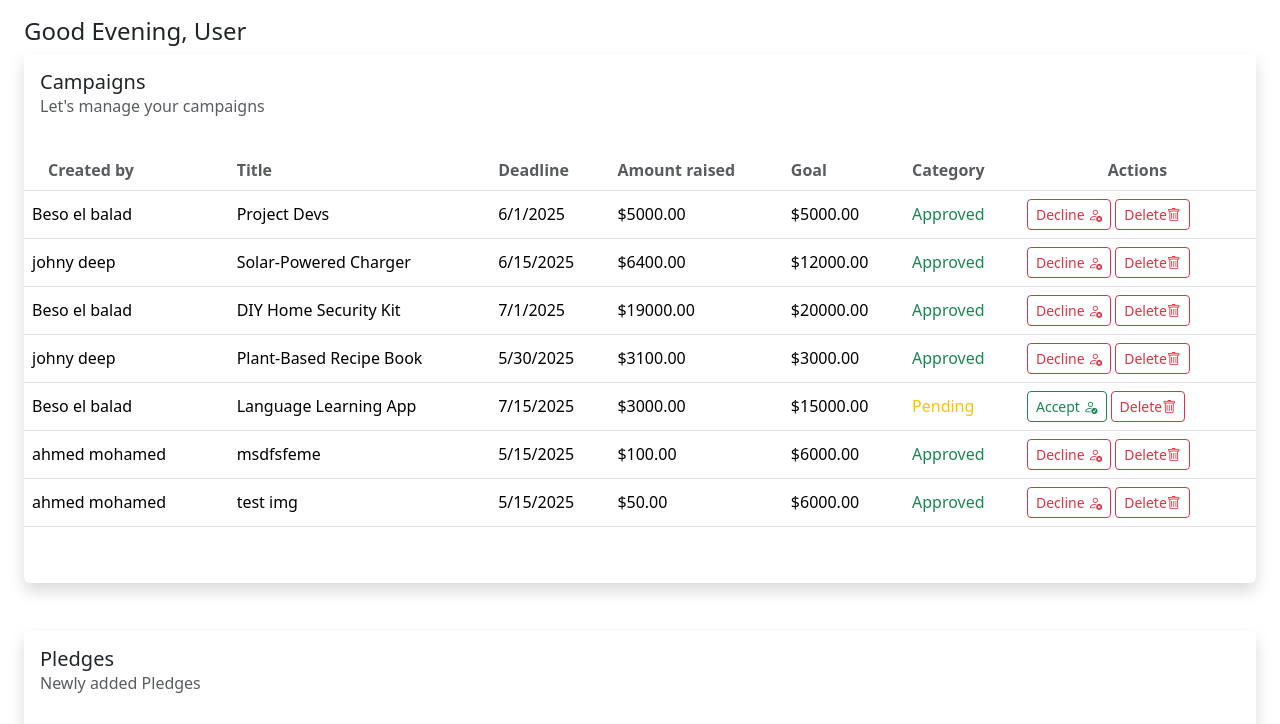
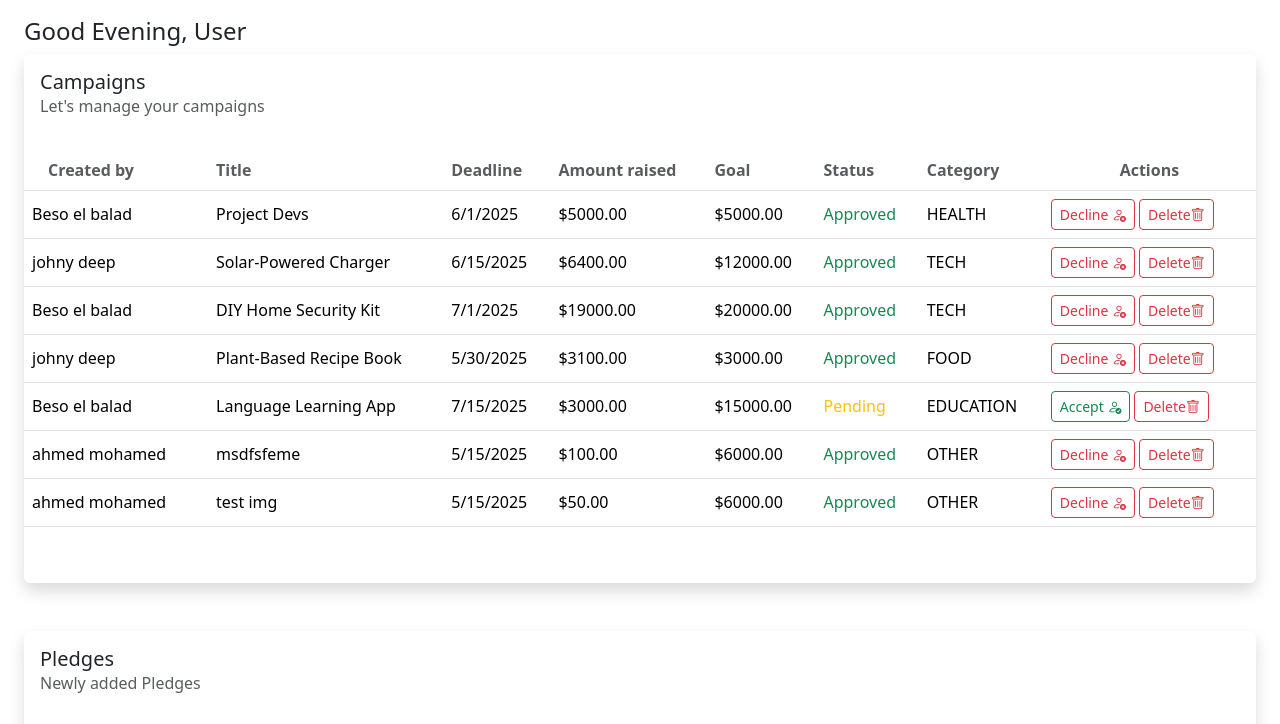
Before and after one commit to mahmoudelbarbari/Backr, a website with bundled scripts: page adminDashboard.html in a window 1280 px wide. Shown: the part 63-787 px from the top of the page. Built offline with nearby package versions, Linux system fonts and the light colour scheme; no server answers; data requests are answered from the project's data file.

Commit message:
add Category section in campaigns table

```diff
--- a/components/dashboardTable.html
+++ b/components/dashboardTable.html
@@ -13,6 +13,7 @@
             <th class="text-muted d-none d-md-table-cell">Deadline</th>
             <th class="text-muted">Amount raised</th>
             <th class="text-muted d-none d-lg-table-cell">Goal</th>
+            <th class="text-muted d-none d-md-table-cell">Status</th>
             <th class="text-muted d-none d-md-table-cell">Category</th>
             <th class="text-muted text-center">Actions</th>
           </tr>
--- a/js/adminDashboard.js
+++ b/js/adminDashboard.js
@@ -120,6 +120,7 @@ const displayCampaigns = (campaigns) => {
       const campaignRaisedTd = document.createElement("td");
       const campaignGoalTd = document.createElement("td");
       const campaignStatusTd = document.createElement("td");
+      const campaignCategoryTd = document.createElement("td");
       const campaignActionsTd = document.createElement("td");
 
       const creatorName = await User.getUsersById(campaign.creatorId);
@@ -182,7 +183,7 @@ const displayCampaigns = (campaigns) => {
           console.error("Error deleting campaign:", error);
         }
       });
-
+      campaignCategoryTd.textContent = campaign.category.toUpperCase();
       campaignActionsTd.appendChild(actionBtn);
       campaignActionsTd.appendChild(deleteBtn);
 
@@ -192,6 +193,7 @@ const displayCampaigns = (campaigns) => {
       campaignRowTr.appendChild(campaignRaisedTd);
       campaignRowTr.appendChild(campaignGoalTd);
       campaignRowTr.appendChild(campaignStatusTd);
+      campaignRowTr.appendChild(campaignCategoryTd);
       campaignRowTr.appendChild(campaignActionsTd);
 
       campaignsData.appendChild(campaignRowTr);
```
